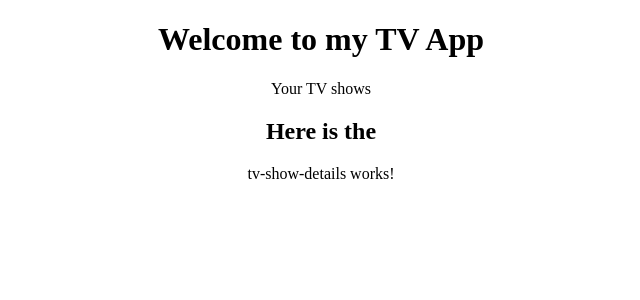
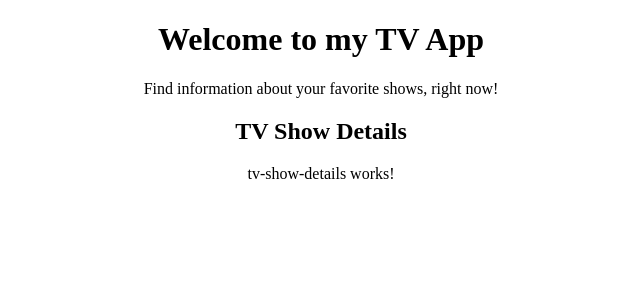
Before and after one commit to neonseon/tv-maze-app, an Angular app: page / in a window 1280 px wide. Shown: the top 300 px of the page, without its empty margins (319-959 px from the left). Built offline with nearby package versions, Linux system fonts and the light colour scheme.

Commit message:
refactor: Group information above the results into one div

```diff
--- a/src/app/app.component.html
+++ b/src/app/app.component.html
@@ -1,9 +1,9 @@
 <!--The content below is only a placeholder and can be replaced.-->
-<div style="text-align:center">
-  <h1>
-    Welcome to my TV App
-  </h1>
-  <div>Your TV shows</div>
-  <h2>Here is the </h2>
+<div style="text-align: center;">
+  <div>
+    <h1>Welcome to my TV App</h1>
+    <div>Find information about your favorite shows, right now!</div>
+    <h2>TV Show Details</h2>
+  </div>
   <app-tv-show-details></app-tv-show-details>
 </div>
```
